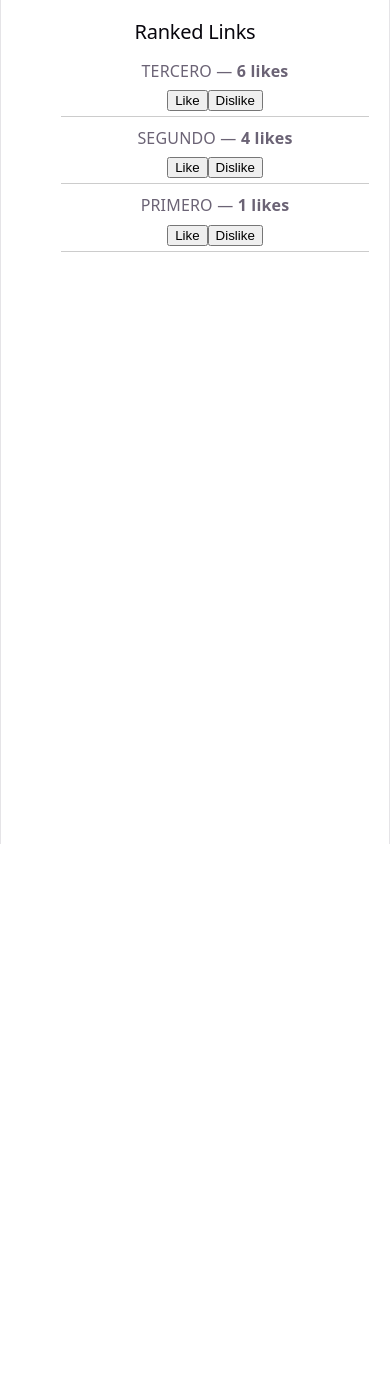
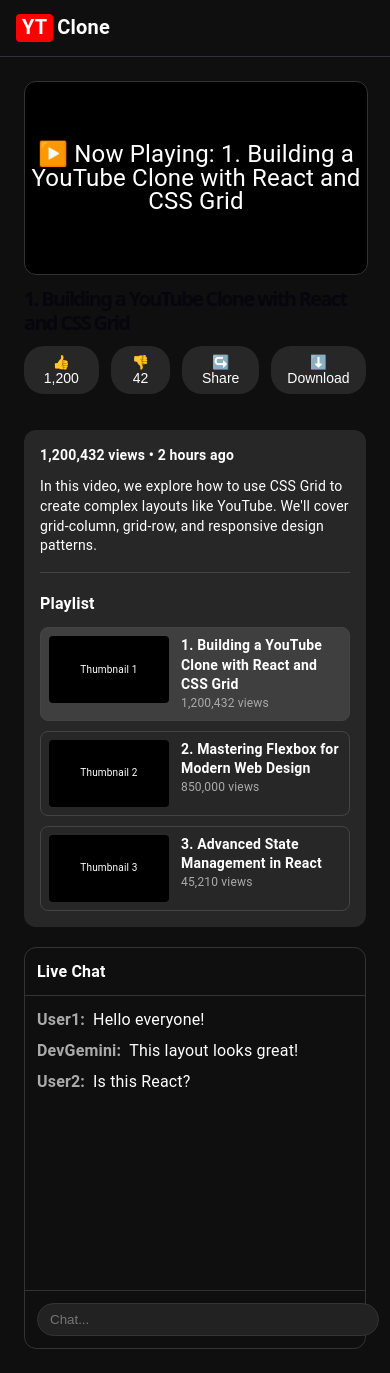
Before and after one commit to Rui-s0s/Javascript-React, a React (Vite) app: page / in a window 390 px wide. Before the commit the page ends 844 px from the top, so only its background shows below. Built offline with nearby package versions, Linux system fonts and the light colour scheme.

Commit message:
feat: Clon de youtube simulado

```diff
--- a/src/App.css
+++ b/src/App.css
@@ -1,184 +1,167 @@
-.counter {
-  font-size: 16px;
-  padding: 5px 10px;
-  border-radius: 5px;
-  color: var(--accent);
-  background: var(--accent-bg);
-  border: 2px solid transparent;
-  transition: border-color 0.3s;
-  margin-bottom: 24px;
+.app-container {
+  display: flex;
+  flex-direction: column;
+  min-height: 100vh;
+  background-color: #0f0f0f;
+  color: white;
+  font-family: Roboto, Arial, sans-serif;
+}
 
-  &:hover {
-    border-color: var(--accent-border);
+.navbar {
+  height: 56px;
+  background-color: #0f0f0f;
+  display: flex;
+  align-items: center;
+  padding: 0 16px;
+  border-bottom: 1px solid #2e303a;
+  position: sticky;
+  top: 0;
+  z-index: 100;
+}
+
+.logo {
+  display: flex;
+  align-items: center;
+  gap: 4px;
+  font-weight: bold;
+  font-size: 20px;
+  color: white;
+}
+
+.logo span {
+  background-color: red;
+  padding: 2px 6px;
+  border-radius: 4px;
+}
+
+.main-layout {
+  display: grid;
+  grid-template-columns: 1fr 1fr 400px;
+  grid-template-rows: auto auto;
+  gap: 20px;
+  padding: 24px;
+  flex-grow: 1;
+}
+
+.video-section {
+  grid-column: 1 / 3;
+  grid-row: 1;
+}
+
+.video-placeholder {
+  width: 100%;
+  aspect-ratio: 16 / 9;
+  background-color: #000;
+  display: flex;
+  align-items: center;
+  justify-content: center;
+  border-radius: 12px;
+  font-size: 24px;
+  border: 1px solid #333;
+}
+
+.chat-section {
+  grid-column: 3;
+  grid-row: 1 / 3; /* Spans both rows */
+  background-color: #0f0f0f;
+  border: 1px solid #333;
+  border-radius: 12px;
+  display: flex;
+  flex-direction: column;
+  height: 600px; /* Give it a fixed height so internal scroll works */
+  position: sticky;
+  top: 76px; /* Stick near the top while scrolling page */
+}
+
+.chat-header {
+  padding: 12px;
+  border-bottom: 1px solid #333;
+  font-weight: bold;
+}
+
+.chat-messages {
+  flex-grow: 1;
+  padding: 12px;
+  overflow-y: auto; /* Internal scrollbar */
+  display: flex;
+  flex-direction: column;
+  gap: 8px;
+  scrollbar-width: thin;
+  scrollbar-color: #717171 transparent;
+}
+
+.chat-input {
+  padding: 12px;
+  border-top: 1px solid #333;
+}
+
+.chat-input input {
+  width: 100%;
+  background: #222;
+  border: 1px solid #333;
+  padding: 8px 12px;
+  border-radius: 20px;
+  color: white;
+}
+
+.description-section {
+  grid-column: 1 / 3;
+  grid-row: 2;
+  background-color: #272727;
+  padding: 16px;
+  border-radius: 12px;
+  overflow-y: auto;
+}
+
+.video-title {
+  font-size: 20px;
+  font-weight: bold;
+  margin: 12px 0;
+}
+
+.video-actions {
+  display: flex;
+  gap: 12px;
+  margin-bottom: 16px;
+}
+
+.action-btn {
+  background: #272727;
+  border: none;
+  color: white;
+  padding: 8px 16px;
+  border-radius: 20px;
+  cursor: pointer;
+  display: flex;
+  align-items: center;
+  gap: 8px;
+  font-size: 14px;
+}
+
+.action-btn:hover {
+  background: #3f3f3f;
+}
+
+.description-content {
+  font-size: 14px;
+  line-height: 1.4;
+}
+
+@media (max-width: 1100px) {
+  .main-layout {
+    grid-template-columns: 1fr;
+    grid-template-rows: auto auto auto;
+    overflow-y: auto;
   }
-  &:focus-visible {
-    outline: 2px solid var(--accent);
-    outline-offset: 2px;
+
+  .video-section,
+  .chat-section,
+  .description-section {
+    grid-column: 1;
+  }
+
+  .chat-section {
+    grid-row: 3;
+    height: 400px;
   }
 }
-
-.hero {
-  position: relative;
-
-  .base,
-  .framework,
-  .vite {
-    inset-inline: 0;
-    margin: 0 auto;
-  }
-
-  .base {
-    width: 170px;
-    position: relative;
-    z-index: 0;
-  }
-
-  .framework,
-  .vite {
-    position: absolute;
-  }
-
-  .framework {
-    z-index: 1;
-    top: 34px;
-    height: 28px;
-    transform: perspective(2000px) rotateZ(300deg) rotateX(44deg) rotateY(39deg)
-      scale(1.4);
-  }
-
-  .vite {
-    z-index: 0;
-    top: 107px;
-    height: 26px;
-    width: auto;
-    transform: perspective(2000px) rotateZ(300deg) rotateX(40deg) rotateY(39deg)
-      scale(0.8);
-  }
-}
-
-#center {
-  display: flex;
-  flex-direction: column;
-  gap: 25px;
-  place-content: center;
-  place-items: center;
-  flex-grow: 1;
-
-  @media (max-width: 1024px) {
-    padding: 32px 20px 24px;
-    gap: 18px;
-  }
-}
-
-#next-steps {
-  display: flex;
-  border-top: 1px solid var(--border);
-  text-align: left;
-
-  & > div {
-    flex: 1 1 0;
-    padding: 32px;
-    @media (max-width: 1024px) {
-      padding: 24px 20px;
-    }
-  }
-
-  .icon {
-    margin-bottom: 16px;
-    width: 22px;
-    height: 22px;
-  }
-
-  @media (max-width: 1024px) {
-    flex-direction: column;
-    text-align: center;
-  }
-}
-
-#docs {
-  border-right: 1px solid var(--border);
-
-  @media (max-width: 1024px) {
-    border-right: none;
-    border-bottom: 1px solid var(--border);
-  }
-}
-
-#next-steps ul {
-  list-style: none;
-  padding: 0;
-  display: flex;
-  gap: 8px;
-  margin: 32px 0 0;
-
-  .logo {
-    height: 18px;
-  }
-
-  a {
-    color: var(--text-h);
-    font-size: 16px;
-    border-radius: 6px;
-    background: var(--social-bg);
-    display: flex;
-    padding: 6px 12px;
-    align-items: center;
-    gap: 8px;
-    text-decoration: none;
-    transition: box-shadow 0.3s;
-
-    &:hover {
-      box-shadow: var(--shadow);
-    }
-    .button-icon {
-      height: 18px;
-      width: 18px;
-    }
-  }
-
-  @media (max-width: 1024px) {
-    margin-top: 20px;
-    flex-wrap: wrap;
-    justify-content: center;
-
-    li {
-      flex: 1 1 calc(50% - 8px);
-    }
-
-    a {
-      width: 100%;
-      justify-content: center;
-      box-sizing: border-box;
-    }
-  }
-}
-
-#spacer {
-  height: 88px;
-  border-top: 1px solid var(--border);
-  @media (max-width: 1024px) {
-    height: 48px;
-  }
-}
-
-.ticks {
-  position: relative;
-  width: 100%;
-
-  &::before,
-  &::after {
-    content: '';
-    position: absolute;
-    top: -4.5px;
-    border: 5px solid transparent;
-  }
-
-  &::before {
-    left: 0;
-    border-left-color: var(--border);
-  }
-  &::after {
-    right: 0;
-    border-right-color: var(--border);
-  }
-}
--- a/src/App.jsx
+++ b/src/App.jsx
@@ -1,45 +1,176 @@
-import { useState } from 'react'
-import './App.css'
+import React, { useState, useEffect, useRef } from 'react';
+import './App.css';
+
+const PLAYLIST = [
+  {
+    id: 1,
+    title: '1. Building a YouTube Clone with React and CSS Grid',
+    description: 'In this video, we explore how to use CSS Grid to create complex layouts like YouTube. We\'ll cover grid-column, grid-row, and responsive design patterns.',
+    views: '1,200,432',
+    time: '2 hours ago',
+    likes: 1200,
+    dislikes: 42,
+    messages: [
+      { id: 1, user: 'User1', text: 'Hello everyone!' },
+      { id: 2, user: 'DevGemini', text: 'This layout looks great!' },
+      { id: 3, user: 'User2', text: 'Is this React?' },
+    ]
+  },
+  {
+    id: 2,
+    title: '2. Mastering Flexbox for Modern Web Design',
+    description: 'Flexbox is essential for one-dimensional layouts. Learn how to align items, justify content, and handle wrapping like a pro.',
+    views: '850,000',
+    time: '1 day ago',
+    likes: 8500,
+    dislikes: 120,
+    messages: [
+      { id: 1, user: 'FlexFan', text: 'Flexbox changed my life.' },
+      { id: 2, user: 'CSS_Wizard', text: 'Grid + Flexbox is the way to go.' },
+    ]
+  },
+  {
+    id: 3,
+    title: '3. Advanced State Management in React',
+    description: 'Dive deep into hooks, context API, and when to reach for external libraries like Redux or Zustand.',
+    views: '45,210',
+    time: '5 mins ago',
+    likes: 450,
+    dislikes: 5,
+    messages: [
+      { id: 1, user: 'StateMaster', text: 'Hooks are so much cleaner.' },
+      { id: 2, user: 'Newbie', text: 'This is a bit hard to follow but useful!' },
+    ]
+  }
+];
 
 function App() {
-  // 1. Initialize state with your data
-  const [links, setLinks] = useState([
-    { id: 1, link: "PRIMERO", likes: 1 },
-    { id: 2, link: "SEGUNDO", likes: 4 },
-    { id: 3, link: "TERCERO", likes: 6 }
-  ]);
+  const [currentVideo, setCurrentVideo] = useState(PLAYLIST[0]);
+  const [messages, setMessages] = useState(PLAYLIST[0].messages);
+  const [likes, setLikes] = useState(PLAYLIST[0].likes);
+  const [dislikes, setDislikes] = useState(PLAYLIST[0].dislikes);
+  const [inputValue, setInputValue] = useState('');
 
-  // 2. The update function
-  const handleVote = (id, change) => {
-    setLinks(prevLinks =>
-      prevLinks.map(item =>
-        item.id === id
-          ? { ...item, likes: item.likes + change }
-          : item
-      )
-    );
+  const chatEndRef = useRef(null);
+
+  // Update local state when currentVideo changes
+  useEffect(() => {
+    setMessages(currentVideo.messages);
+    setLikes(currentVideo.likes);
+    setDislikes(currentVideo.dislikes);
+  }, [currentVideo]);
+
+  const scrollToBottom = () => {
+    chatEndRef.current?.scrollIntoView({ behavior: 'smooth' });
   };
 
-  // 3. Sort the data (Highest likes first)
-  const sortedLinks = [...links].sort((a, b) => b.likes - a.likes);
+  useEffect(() => {
+    scrollToBottom();
+  }, [messages]);
+
+  const handleSendMessage = (e) => {
+    if (e.key === 'Enter' && inputValue.trim()) {
+      setMessages([...messages, { id: Date.now(), user: 'You', text: inputValue }]);
+      setInputValue('');
+    }
+  };
+
+  const selectVideo = (video) => {
+    setCurrentVideo(video);
+    window.scrollTo({ top: 0, behavior: 'smooth' });
+  };
 
   return (
-    <div style={{ padding: '20px' }}>
-      <h2>Ranked Links</h2>
-      <ul style={{ listStyle: 'none' }}>
-        {sortedLinks.map((item) => (
-          <li key={item.id} style={{ marginBottom: '10px', borderBottom: '1px solid #ccc' }}>
-            <span>{item.link} — <strong>{item.likes} likes</strong></span>
-            <div style={{ margin: '5px 0' }}>
-              <button onClick={() => handleVote(item.id, 1)}>Like</button>
-              <button onClick={() => handleVote(item.id, -1)}>Dislike</button>
+    <div className="app-container">
+      <nav className="navbar">
+        <div className="logo">
+          <span>YT</span> Clone
+        </div>
+      </nav>
+
+      <main className="main-layout">
+        <section className="video-section">
+          <div className="video-placeholder">
+            <div style={{ textAlign: 'center' }}>
+               ▶️ Now Playing: {currentVideo.title}
             </div>
-          </li>
-        ))}
-      </ul>
+          </div>
+          <h1 className="video-title">{currentVideo.title}</h1>
+          <div className="video-actions">
+            <button className="action-btn" onClick={() => setLikes(likes + 1)}>
+              👍 {likes.toLocaleString()}
+            </button>
+            <button className="action-btn" onClick={() => setDislikes(dislikes + 1)}>
+              👎 {dislikes.toLocaleString()}
+            </button>
+            <button className="action-btn">↪️ Share</button>
+            <button className="action-btn">⬇️ Download</button>
+          </div>
+        </section>
+
+        <section className="chat-section">
+          <div className="chat-header">Live Chat</div>
+          <div className="chat-messages">
+            {messages.map((msg) => (
+              <div key={msg.id} className="message">
+                <strong style={{ color: '#aaa', marginRight: '8px' }}>{msg.user}:</strong>
+                <span>{msg.text}</span>
+              </div>
+            ))}
+            <div ref={chatEndRef} />
+          </div>
+          <div className="chat-input">
+            <input
+              type="text"
+              placeholder="Chat..."
+              value={inputValue}
+              onChange={(e) => setInputValue(e.target.value)}
+              onKeyDown={handleSendMessage}
+            />
+          </div>
+        </section>
+
+        <section className="description-section">
+          <div className="description-content">
+            <strong>{currentVideo.views} views • {currentVideo.time}</strong>
+            <p style={{ marginTop: '12px', borderBottom: '1px solid #444', paddingBottom: '16px' }}>
+              {currentVideo.description}
+            </p>
+
+            <div className="playlist-area" style={{ marginTop: '20px' }}>
+              <h3 style={{ fontSize: '16px', marginBottom: '12px', color: '#fff' }}>Playlist</h3>
+              <div style={{ display: 'flex', flexDirection: 'column', gap: '10px' }}>
+                {PLAYLIST.map((video) => (
+                  <div
+                    key={video.id}
+                    onClick={() => selectVideo(video)}
+                    style={{
+                      display: 'flex',
+                      gap: '12px',
+                      cursor: 'pointer',
+                      padding: '8px',
+                      borderRadius: '8px',
+                      background: currentVideo.id === video.id ? '#3f3f3f' : 'transparent',
+                      border: '1px solid #444'
+                    }}
+                    className="playlist-item"
+                  >
+                    <div style={{ width: '120px', height: '67px', background: '#000', borderRadius: '4px', display: 'flex', alignItems: 'center', justifyContent: 'center', fontSize: '10px' }}>
+                      Thumbnail {video.id}
+                    </div>
+                    <div style={{ flex: 1 }}>
+                      <div style={{ fontSize: '14px', fontWeight: 'bold', color: '#fff' }}>{video.title}</div>
+                      <div style={{ fontSize: '12px', color: '#aaa' }}>{video.views} views</div>
+                    </div>
+                  </div>
+                ))}
+              </div>
+            </div>
+          </div>
+        </section>
+      </main>
     </div>
   );
 }
 
-
-export default App
+export default App;
--- a/src/index.css
+++ b/src/index.css
@@ -55,11 +55,8 @@ body {
 }
 
 #root {
-  width: 1126px;
-  max-width: 100%;
-  margin: 0 auto;
-  text-align: center;
-  border-inline: 1px solid var(--border);
+  width: 100%;
+  margin: 0;
   min-height: 100svh;
   display: flex;
   flex-direction: column;
```
